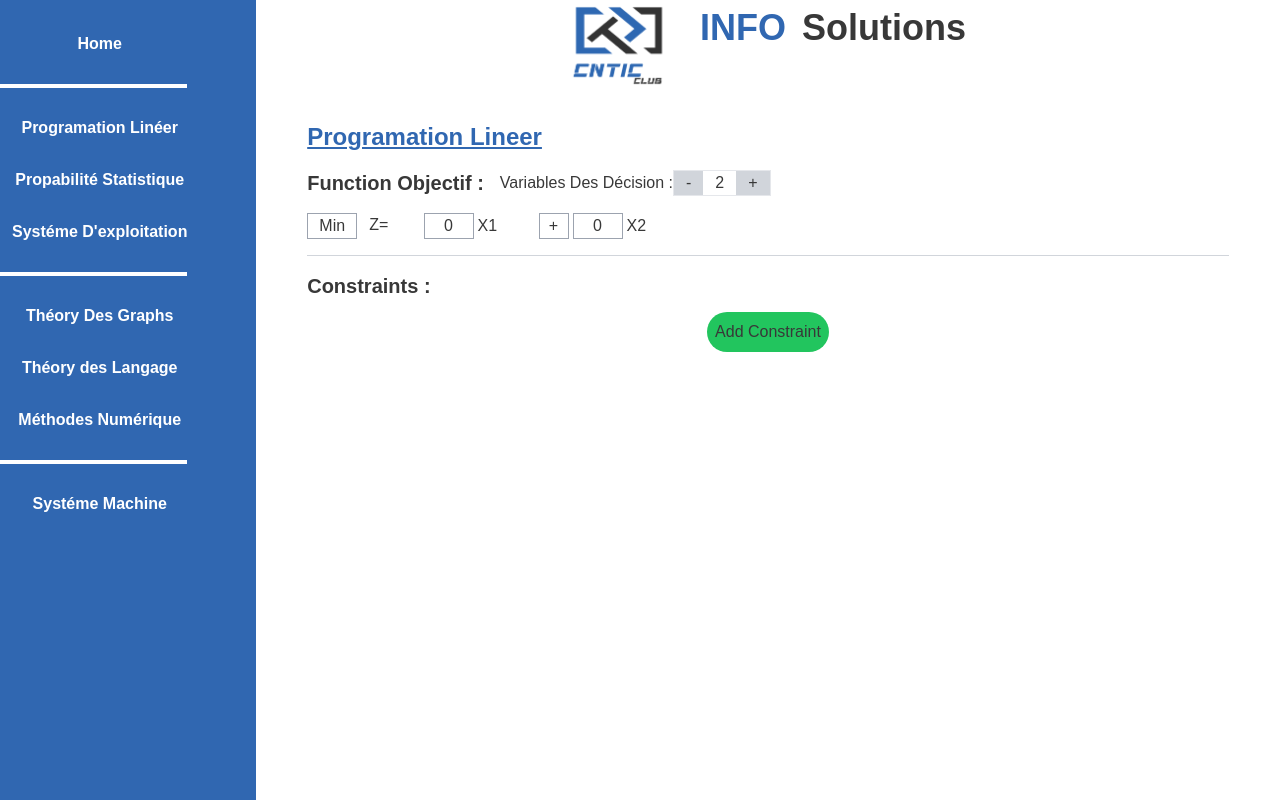
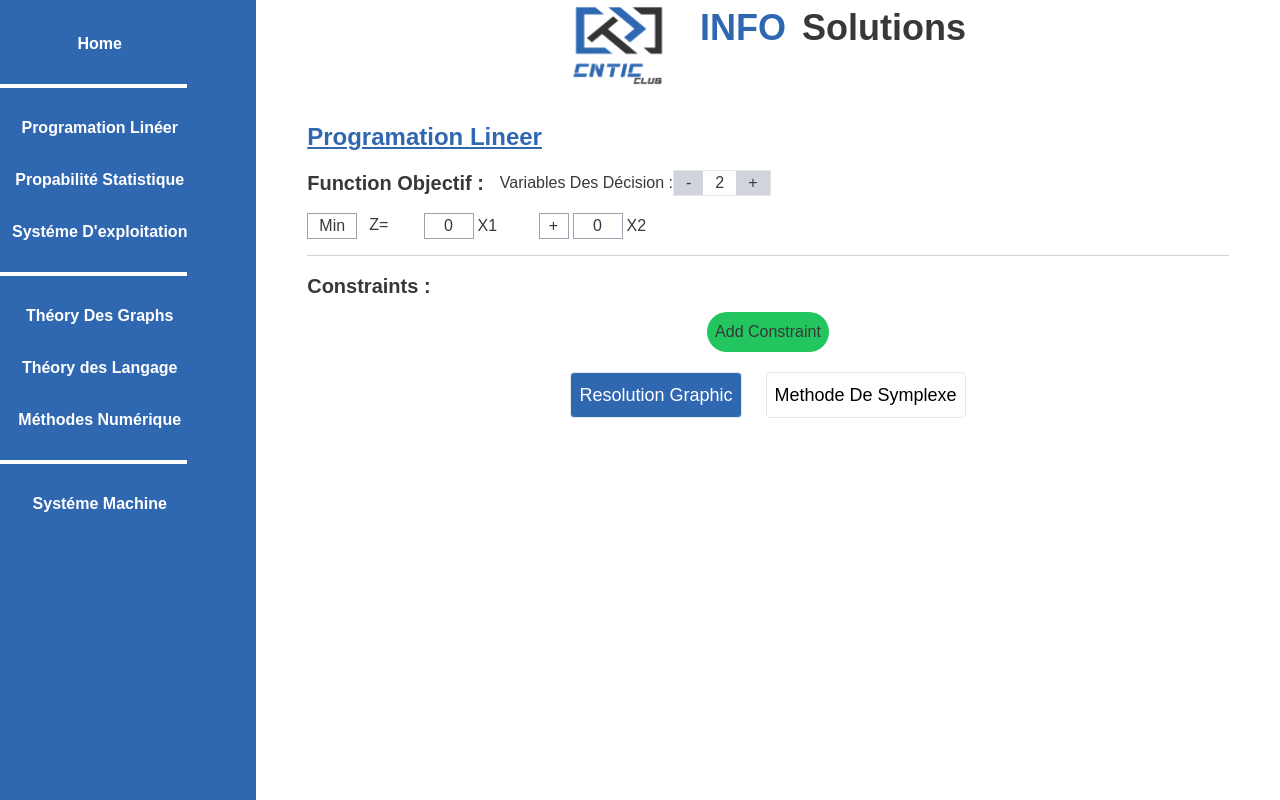
Before and after one commit to imadbenmadi/InfoSolutions, a React (Vite) app: page /PL in a window 1280 px wide. Built offline with nearby package versions, Linux system fonts and the light colour scheme.

Commit message:
init Methodes Toggler

```diff
--- a/src/Components/Apps/PL.jsx
+++ b/src/Components/Apps/PL.jsx
@@ -2,7 +2,7 @@ import React, { useState } from "react";
 import Function_Objectif from "../PL Components/Function_Objectif";
 import Contraints from "../PL Components/Containts";
 import { PLProvider } from "./PLcontext";
-
+import Solution from "../PL Components/Solution";
 const PL = () => {
 
 
@@ -15,6 +15,7 @@ const PL = () => {
                 <Function_Objectif />
                 <div className="w-full h-[1px] my-4 bg-gray-300"></div>
                 <Contraints />
+                <Solution />
             </PLProvider>
         </div>
     );
--- /dev/null
+++ b/src/Components/PL Components/Graph.jsx
@@ -0,0 +1,7 @@
+import React from 'react'
+
+export default function Graph() {
+  return (
+    <div>Graph</div>
+  )
+}
--- /dev/null
+++ b/src/Components/PL Components/Methodes.jsx
@@ -0,0 +1,35 @@
+import React from "react";
+import { useState } from "react";
+export default function Methodes({ method, setMethod}) {
+    function Toggle_Methode(selectedMethod) {
+        if (method !== selectedMethod) {
+            setMethod(selectedMethod);
+        }
+    }
+    return (
+        <div className=" flex items-center justify-center gap-6 ">
+            <div
+                className={`${
+                    method === "Graphique"
+                        ? " bg-Blue text-white"
+                        : " bg-white text-black"
+                }
+                        border p-2 rounded cursor-pointer text-lg font-medium`}
+                onClick={() => Toggle_Methode("Graphique")}
+            >
+                Resolution Graphic
+            </div>
+            <div
+                className={`${
+                    method === "Symplexe"
+                        ? " bg-Blue text-white"
+                        : " bg-white text-black"
+                }
+                             border p-2 rounded cursor-pointer text-lg font-medium`}
+                onClick={() => Toggle_Methode("Symplexe")}
+            >
+                Methode De Symplexe
+            </div>
+        </div>
+    );
+}
--- /dev/null
+++ b/src/Components/PL Components/Solution.jsx
@@ -0,0 +1,13 @@
+import React from "react";
+import Methodes from "./Methodes";
+import { useState } from "react";
+export default function Solution() {
+    const [method, setMethod] = useState("Graphique");
+
+    return (
+        <div>
+        <Methodes method={method} setMethod={setMethod} />
+
+        </div>
+    );
+}
--- /dev/null
+++ b/src/Components/PL Components/Symplexe.jsx
@@ -0,0 +1,7 @@
+import React from 'react'
+
+export default function Symplexe() {
+  return (
+    <div>Symplexe</div>
+  )
+}
```
